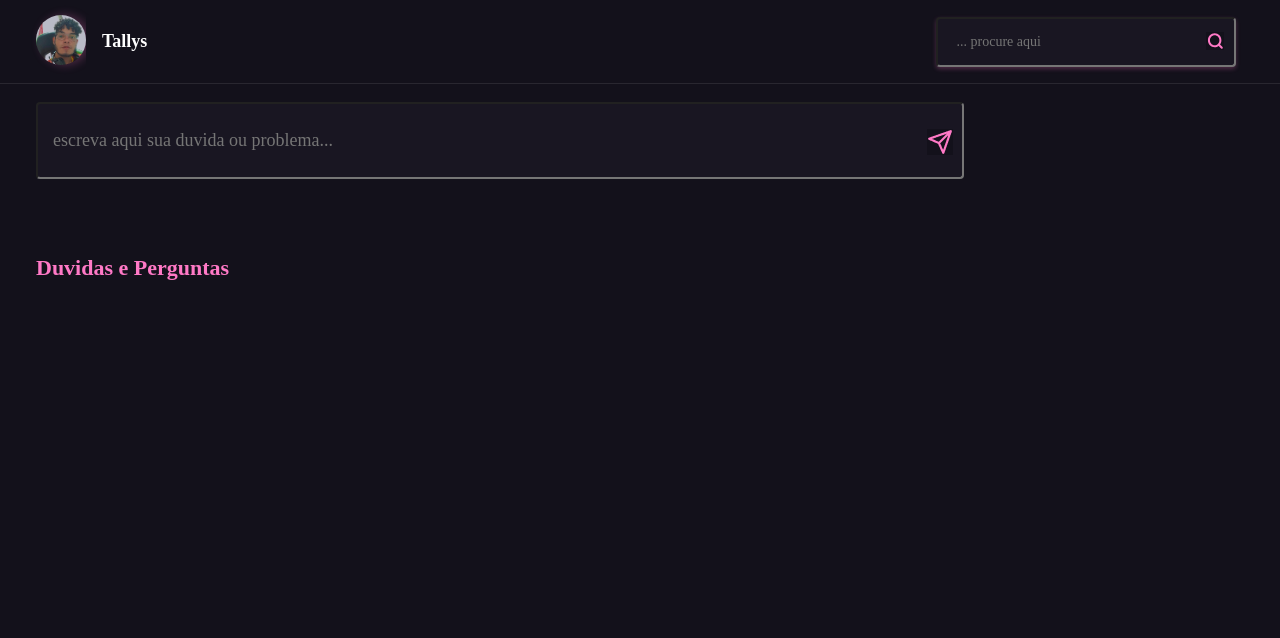
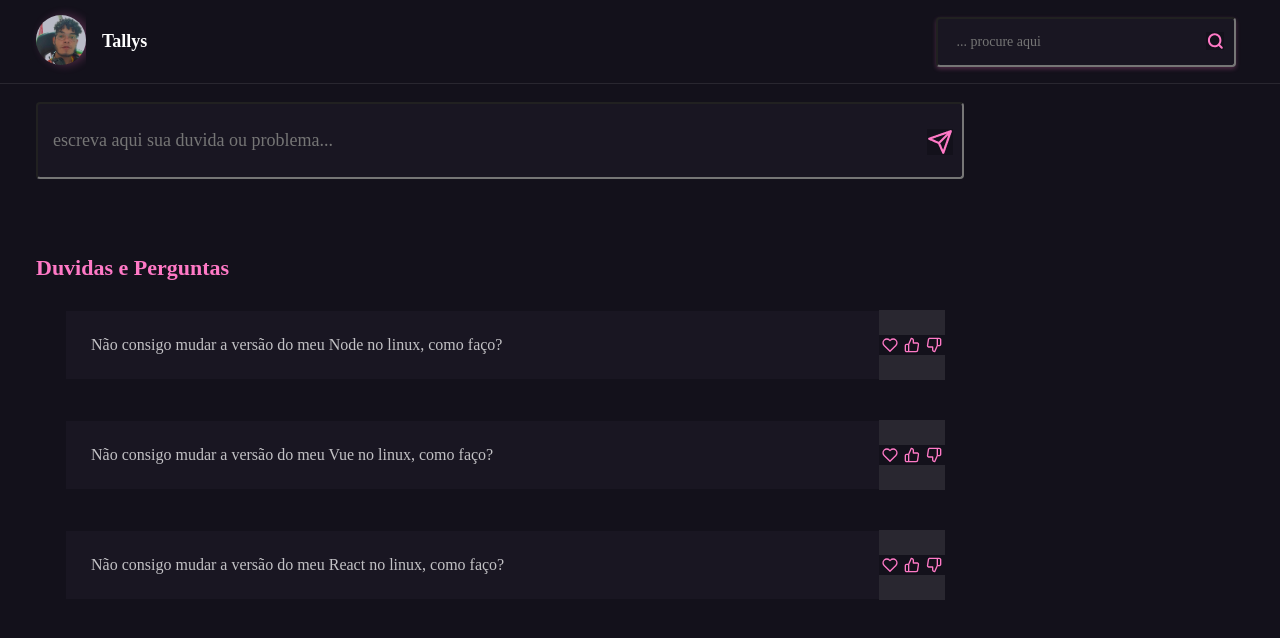
Before and after one commit to byte-serido/trainign-devs-byte, a Vue app in the folder src/projects/forum_bsi/talles/forum_bsi/: page / in a window 1280 px wide. Shown: the top 638 px of the page. Built offline with nearby package versions, Linux system fonts and the light colour scheme.

Commit message:
:sparkles:feat: Adding possible feed and its style #22

```diff
--- a/src/projects/forum_bsi/talles/forum_bsi/src/components/MyDashboard.vue
+++ b/src/projects/forum_bsi/talles/forum_bsi/src/components/MyDashboard.vue
@@ -5,14 +5,33 @@
             <img src="../../public/img/icons/icon-send.png" alt="send" id="send-input" />
         </div>
         <h1>Duvidas e Perguntas</h1>
+        <div class="section-post">
+            <div class="postagens" v-show="post" v-for="postagem in posts" :key="postagem.id">
+                <div class="post-quest">
+                    {{ postagem.quest }}
+                </div>
+                <div class="interacoes">
+                    <img src="../../public/img/icons/icon-heart.svg" alt="" id="">
+                    <img src="../../public/img/icons/icon-thumbs-up.svg" alt="">
+                    <img src="../../public/img/icons/icon-thumbs-down.svg" alt="">
+                </div>
+        </div>
     </div>
+</div>
 </template>
 
 <script>
 export default {
     name: "MyDashboard",
     data() {
-        return {};
+        return {
+            post: true,
+            posts: [{
+                id: 1, quest: "Não consigo mudar a versão do meu Node no linux, como faço?" },
+                {id: 2, quest: "Não consigo mudar a versão do meu Vue no linux, como faço?" },
+                {id: 3, quest: "Não consigo mudar a versão do meu React no linux, como faço?" }
+            ]
+        };
     },
 };
 </script>
@@ -23,7 +42,6 @@ export default {
     /* display: flex; */
     /* background-color: rgb(107, 83, 227); */
     width: 76.8%;
-    height: auto;
 }
 
 .area-busca-dash {
@@ -60,4 +78,49 @@ h1 {
     line-height: 24px;
     color: #ff79c6;
 }
+
+.section-post {
+    /* justify-content: space-between; */
+    /* align-items: center; */
+    max-width: 97%;
+    margin: 10px;
+    /* display: flex; */
+}
+
+
+.postagens {
+    justify-content: space-between;
+    align-items: center;
+    padding: 20px;
+    width: 100%;
+    min-height: 77px;
+    display: flex;
+}
+
+.post-quest {
+    padding:25px;
+    width: 100%;
+    height: 100%;
+    /* border: #ff79c6 solid 2px; */
+    background-color: #191622;
+    display: flex;
+    justify-content: space-between;
+    align-items: center;
+}
+
+.interacoes {
+    max-width: 128px;
+    height: 70px;
+    align-items: center;
+    background: #292730;
+    display: flex;
+    align-items: center;
+}
+
+.interacoes img {
+    width: 22px;
+    height: 20px;
+    padding: 2px;
+}
+
 </style>
```
